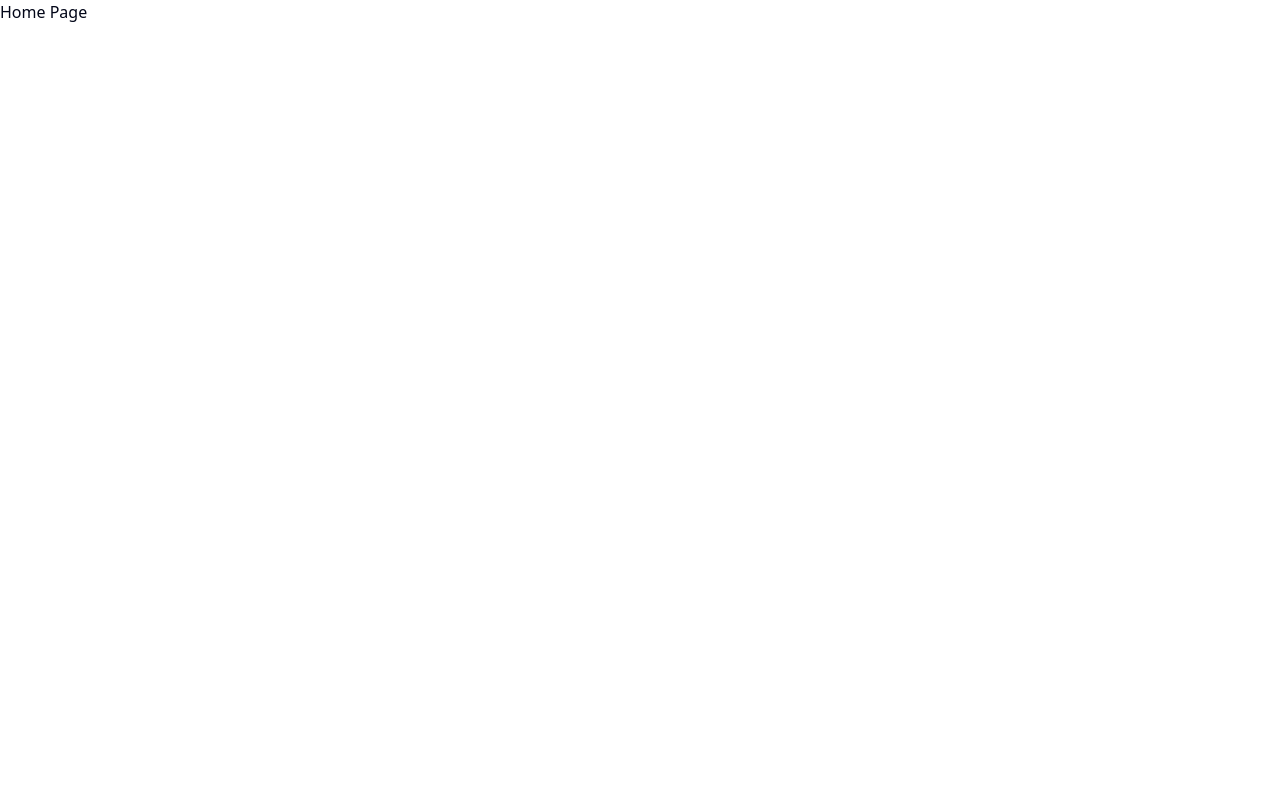
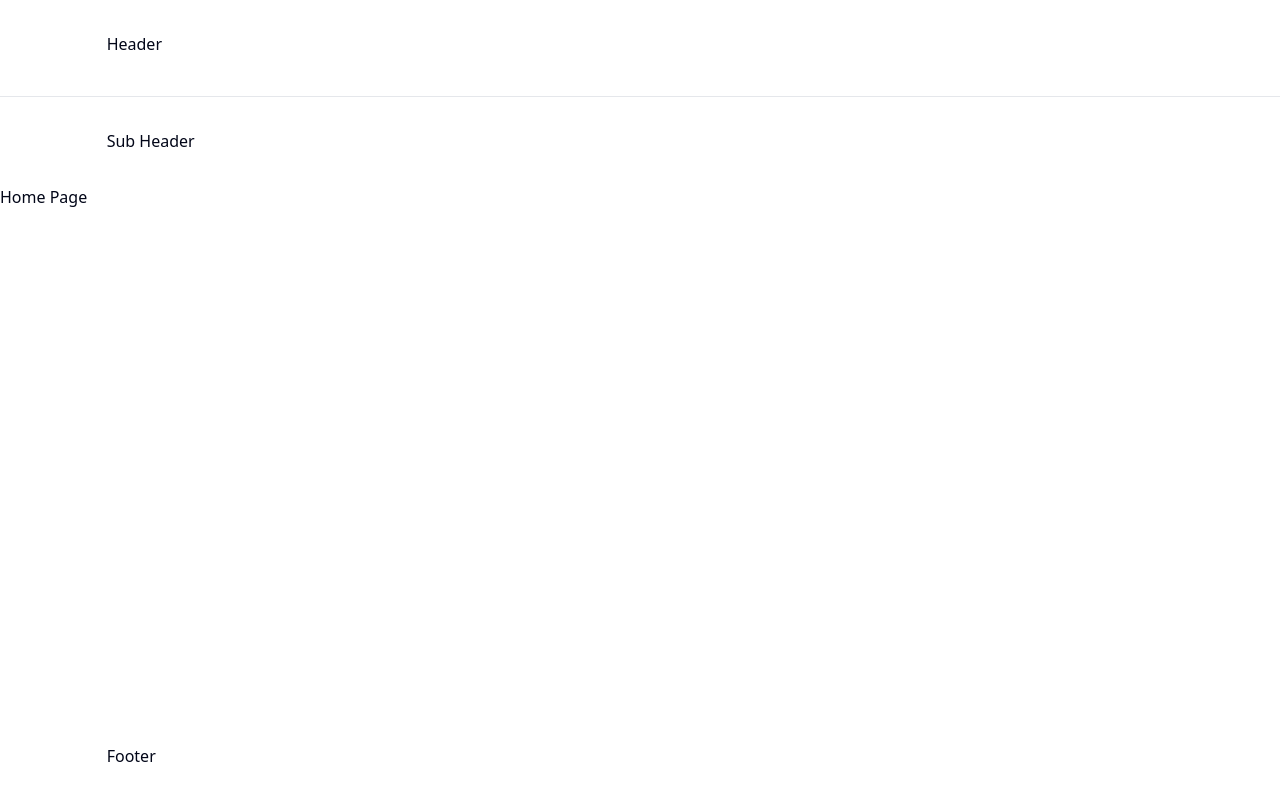
Before and after one commit to Hens94/game-catalog, a Next.js app: page / in a window 1280 px wide. Built offline with nearby package versions, Linux system fonts and the light colour scheme.

Commit message:
feat: Create initial layout structure

```diff
--- a/src/app/layout.tsx
+++ b/src/app/layout.tsx
@@ -1,19 +1,28 @@
 import type { Metadata } from "next";
 import "@/styles/globals.css";
+import Header from "@/components/layout/Header";
+import Footer from "@/components/layout/Footer";
+import Main from "@/components/layout/Main";
 
 export const metadata: Metadata = {
   title: "Game Catalog",
   description: "Game Catalog",
 };
 
-export default function RootLayout({
-  children,
-}: Readonly<{
+type RootLayoutProps = {
   children: React.ReactNode;
-}>) {
+};
+
+const RootLayout = ({ children }: Readonly<RootLayoutProps>) => {
   return (
     <html lang="es">
-      <body>{children}</body>
+      <body className="grid grid-rows-layout grid-cols-1 gap-y-4 min-h-screen">
+        <Header />
+        <Main>{children}</Main>
+        <Footer />
+      </body>
     </html>
   );
-}
+};
+
+export default RootLayout;
--- /dev/null
+++ b/src/components/layout/Footer.tsx
@@ -0,0 +1,9 @@
+const Footer = () => {
+  return (
+    <footer className="flex flex-col items-center">
+      <div className="w-10/12 py-8">Footer</div>
+    </footer>
+  );
+};
+
+export default Footer;
--- /dev/null
+++ b/src/components/layout/Header.tsx
@@ -0,0 +1,15 @@
+const Header = () => {
+  return (
+    <>
+      <header className="flex flex-col items-center gap-y-2">
+        <div className="w-10/12 py-8">Header</div>
+        <hr className="w-full border-gray-200" />
+      </header>
+      <header className="sticky top-0 bg-white z-10 flex flex-row justify-center">
+        <div className="w-10/12 py-4">Sub Header</div>
+      </header>
+    </>
+  );
+};
+
+export default Header;
--- /dev/null
+++ b/src/components/layout/Main.tsx
@@ -0,0 +1,11 @@
+import { FC, ReactNode } from "react";
+
+type MainProps = {
+  children: ReactNode;
+};
+
+const Main: FC<Readonly<MainProps>> = ({ children }) => {
+  return <main className="flex-1">{children}</main>;
+};
+
+export default Main;
--- a/src/styles/globals.css
+++ b/src/styles/globals.css
@@ -39,6 +39,8 @@
   --color-sidebar-accent-foreground: var(--sidebar-accent-foreground);
   --color-sidebar-border: var(--sidebar-border);
   --color-sidebar-ring: var(--sidebar-ring);
+
+  --grid-template-rows-layout: min-content min-content 1fr min-content;
 }
 
 :root {
```
